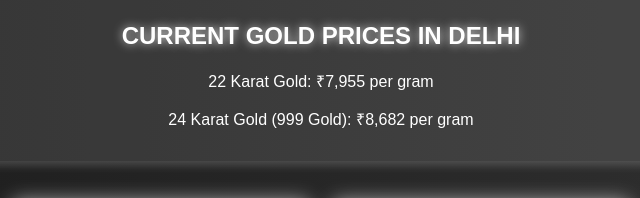
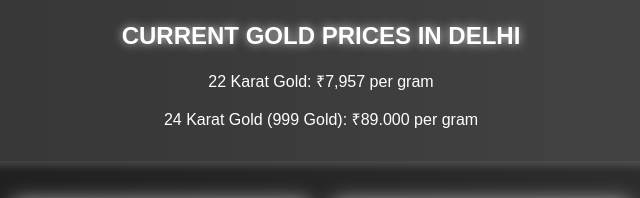
Before and after one commit to satoruuugojoooo/AajKasonekabhave, a plain HTML site: page index.html in a window 1280 px wide. Shown: the part 279-477 px from the top of the page, 319-959 px from the left. Drawn offline with Linux system fonts and the light colour scheme.

Commit message:
Update index.html

```diff
--- a/index.html
+++ b/index.html
@@ -39,8 +39,8 @@
 
     <div class="gold-price">
         <h2>Current Gold Prices in Delhi</h2>
-        <p>22 Karat Gold: ₹7,955 per gram</p>
-        <p>24 Karat Gold (999 Gold): ₹8,682 per gram</p>
+        <p>22 Karat Gold: ₹7,957 per gram</p>
+        <p>24 Karat Gold (999 Gold): ₹89.000  per gram</p>
     </div>
 
     <div class="charts">
```
